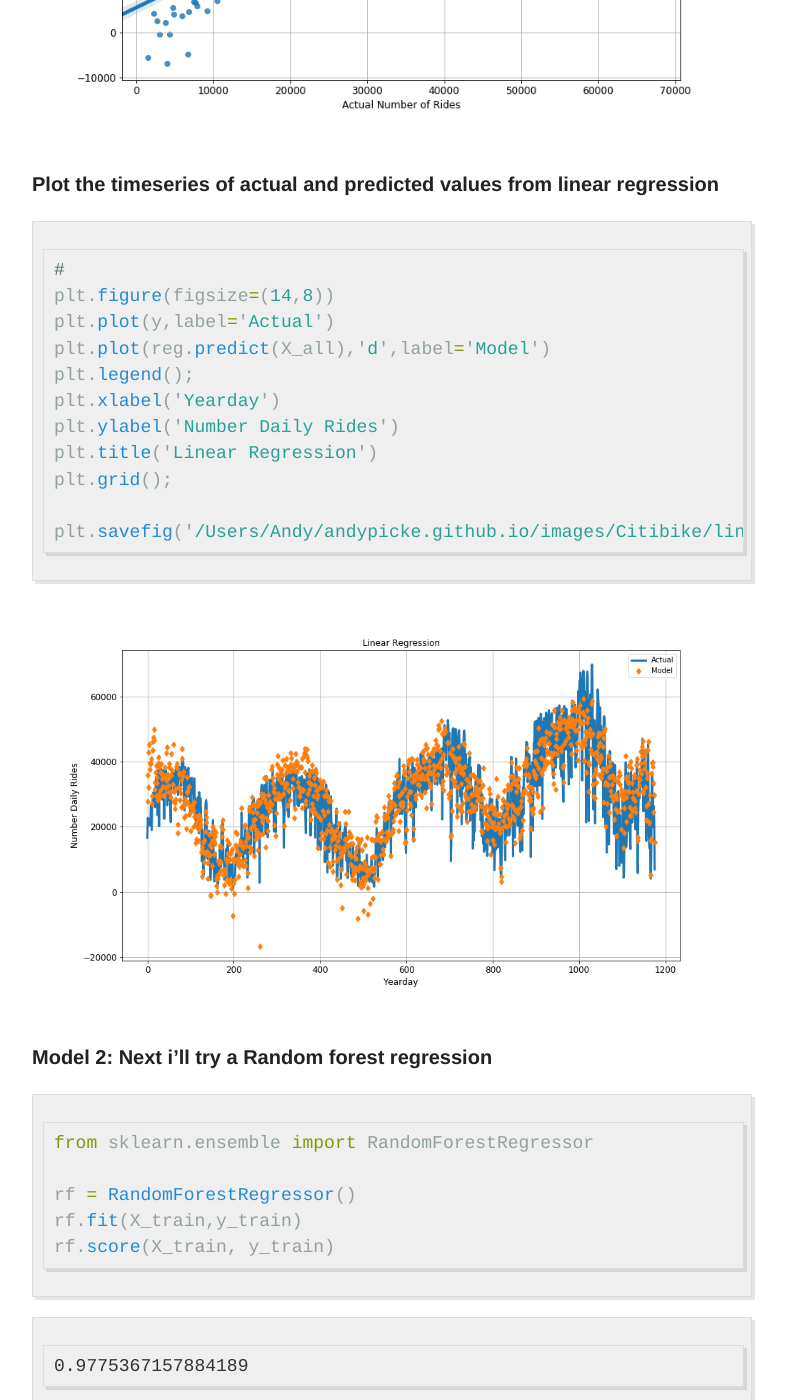
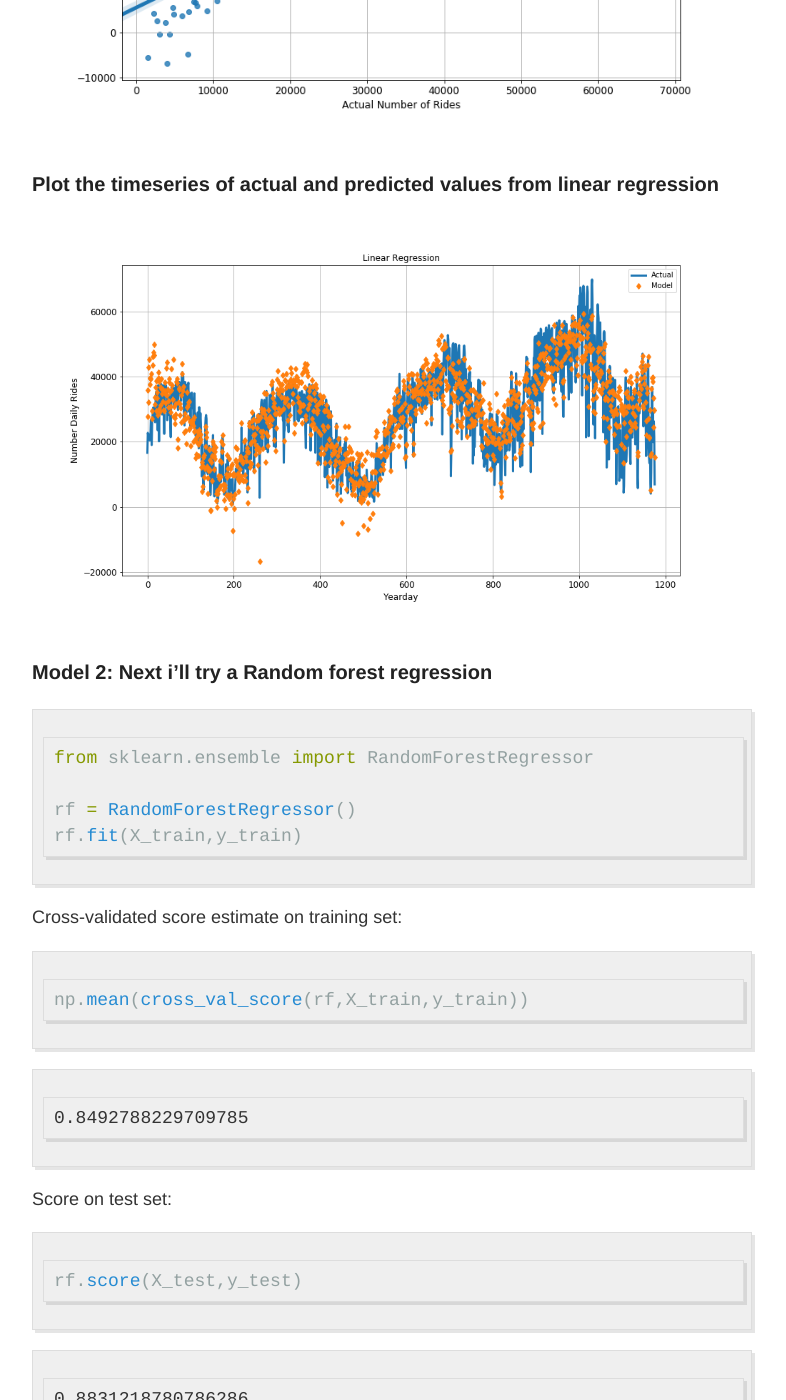
Before and after one commit to andypicke/andypicke.github.io, a Jekyll site: the page built from _posts/2018-10-26-Citibike_Part3_Modeling.md, in a window 1280 px wide and 1400 px high, scrolled down 6457 px. Shown: the whole window, without its empty margins (248-1034 px from the left). Built offline with Jekyll 4.4.1, drawn with Linux system fonts in a browser that asks for light colours; comment, search, counter and statistics services are not loaded; some of the changed text lies outside the part shown.

Commit message:
updates to regression post

````diff
--- a/_posts/2018-10-26-Citibike_Part3_Modeling.md
+++ b/_posts/2018-10-26-Citibike_Part3_Modeling.md
@@ -471,19 +471,6 @@ plt.savefig('/Users/Andy/andypicke.github.io/images/Citibike/linreg_vs_actual.pn
 ### Plot the timeseries of actual and predicted values from linear regression
 
 
-```python
-#
-plt.figure(figsize=(14,8))
-plt.plot(y,label='Actual')
-plt.plot(reg.predict(X_all),'d',label='Model')
-plt.legend();
-plt.xlabel('Yearday')
-plt.ylabel('Number Daily Rides')
-plt.title('Linear Regression')
-plt.grid();
-
-plt.savefig('/Users/Andy/andypicke.github.io/images/Citibike/linreg_vs_actual_timeseries.png')
-```
 
 
 ![](/images/Citibike/linreg_vs_actual_timeseries.png)
@@ -496,18 +483,14 @@ from sklearn.ensemble import RandomForestRegressor
 
 rf = RandomForestRegressor()
 rf.fit(X_train,y_train)
-rf.score(X_train, y_train)
 ```
 
 
 
 
 
-    0.9775367157884189
 
-
-
-
+Cross-validated score estimate on training set:
 ```python
 np.mean(cross_val_score(rf,X_train,y_train))
 ```
@@ -519,7 +502,7 @@ np.mean(cross_val_score(rf,X_train,y_train))
 
 
 
-
+Score on test set:
 ```python
 rf.score(X_test,y_test)
 ```
@@ -531,7 +514,7 @@ rf.score(X_test,y_test)
 
 
 
-
+RMSE:
 ```python
 RMSE_rf = mean_squared_error(y_test, rf.predict(X_test))**0.5
 RMSE_rf
@@ -598,15 +581,7 @@ RMSE_rf2
 
 
 
-```python
-plt.figure(figsize=(14,8))
-sns.regplot(rf2.predict(X_all), y)
-plt.grid()
-
-plt.savefig('/Users/Andy/andypicke.github.io/images/Citibike/rf_vs_actual.png')
-
-```
-
+## Scatterplot of predicted vs actual
 
 ![](/images/Citibike/rf_vs_actual.png)
 
@@ -733,22 +708,6 @@ rf_imp.sort_values('imp',ascending=False)
 - The plot below shows that the residuals are significantly reduced by the random forest model.
 - However there are still a small number of large residuals remaining.
 
-
-```python
-plt.figure(figsize=(14,8))
-#plt.plot(y,label='Actual')
-plt.plot(y-reg.predict(X_all),'k',label='LinReg')
-plt.plot(y-rf.predict(X_all),'rd',label='RF')
-plt.legend();
-plt.xlabel('Yearday')
-plt.ylabel('Residual # Daily Rides')
-plt.title('Model Residuals ');
-plt.hlines(xmin=0,xmax=360,y=0);
-plt.ylim(-25000,20000)
-
-plt.savefig('/Users/Andy/andypicke.github.io/images/Citibike/linreg_rf_residuals.png')
-
-```
 
 
 ![](/images/Citibike/linreg_rf_residuals.png)
````
Also changed, not shown: other parts of _posts/2018-10-26-Citibike_Part3_Modeling.md (+1 -1 lines).
